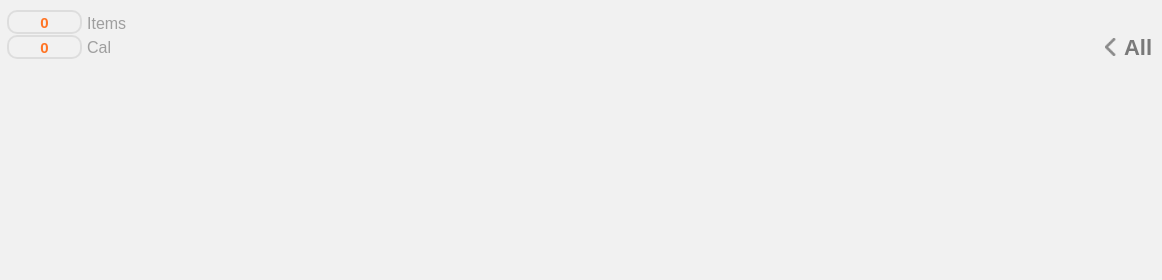
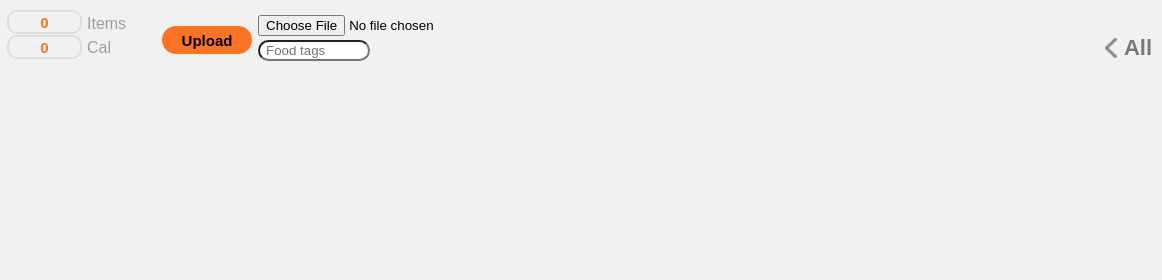
Before and after one commit to Takinsen/Fat_Carrot, a website: page frontend/public/dev/dev.html in a window 1280 px wide. Shown: the top 280 px of the page, 118-1280 px from the left. Drawn offline with Linux system fonts and the light colour scheme; no server answers.

Commit message:
add FoodProfile ( dev mode )

```diff
--- a/backend/api/foodAPI.js
+++ b/backend/api/foodAPI.js
@@ -101,7 +101,6 @@ Food_API.post('/uploadFoodProfile', upload.single('image') , async(req , res)=>{
         if (!tag || !req.file) {
             return res.status(400).json({
                 error: 'tag and image are required.' ,
-                imagePath : imagePath ,
                 tag : tag
             });
         }
--- a/frontend/public/dev/dev.html
+++ b/frontend/public/dev/dev.html
@@ -38,6 +38,13 @@
     </div>
     <div id="selectedNumContainer">0</div>
     <div id="selectedCalContainer">0</div>
+    <div id="uploadFoodSection">
+      <div id="UploadFoodProfileButton" onclick="uploadFoodProfile()">Upload</div>
+      <div id="TagSearchContainer">
+        <input type="text" id="TagSearchField" placeholder="Food tags" required>
+      </div>
+      <input type="file" id="UploadFoodProfileFile" accept="image/*" onchange="saveAndPerviewImage(event)">
+    </div>
     <div class="topBarLable" style="top: 15px; left: 205px;">Items</div>
     <div class="topBarLable" style="top: 39px; left: 205px;">Cal</div>
     <div id="logoContainer">
--- a/frontend/public/dev/devScript.js
+++ b/frontend/public/dev/devScript.js
@@ -8,6 +8,7 @@ let currentUser = "guest"
 
 let selectedCal = 0;
 let selectedNum = 0;
+let selectedImage = null;
 
 const selectedDataSet = new Set();
 const selectedTypeSet = new Set();
@@ -19,6 +20,47 @@ window.onload = async function() {
     //fetchFoodTag();
 };
 
+function saveAndPerviewImage(event) {
+    const file = event.target.files[0];
+    selectedImage = file ? file : null;
+};
+
+async function uploadFoodProfile(){
+
+    const search = document.getElementById('TagSearchField').value;
+    const button = document.getElementById('UploadFoodProfileButton');
+    const response = await fetch(`${apiUrl}/foodType?search=${search}`);
+    const foodData = await response.json();
+    console.log(foodData.length);
+    const color = button.style.backgroundColor;
+    if(foodData.length == 1){
+        const formData = new FormData();
+        formData.append('tag', search);
+        formData.append('image', selectedImage);
+        try{
+            console.log('Posting...');
+            await fetch(`${apiUrl}/uploadFoodProfile`, {
+                method: 'POST',
+                body: formData // Send FormData directly
+            });
+            console.log('Post Completed');
+            button.innerText = "Completed!";
+            button.style.backgroundColor = 'green';
+        }
+        catch(err){
+            button.innerText = "Failed!";
+        }
+    }
+    else{
+        button.style.backgroundColor = 'red';
+        button.innerText = 'Invalid Tag';
+    }
+    setTimeout(function(){
+        button.style.backgroundColor = color;
+        button.innerText = 'Upload';
+    },1000)
+
+}
 
 // Function to listen for SSE updates
 function listenForUpdates() {
--- a/frontend/public/styles.css
+++ b/frontend/public/styles.css
@@ -84,6 +84,63 @@ body{
   font-size: 15px;
   font-weight: 600;
 }
+
+#uploadFoodSection{
+  width: 350px;
+  height: 50px;
+  position: fixed;
+  top: 5px;
+  left: 280px;
+  z-index: 100;
+  border-radius: 10px;
+  margin-top: 10px;
+  text-align: center;
+  display: flex;
+  align-items: center;
+  font-size: 15px;
+  font-weight: 600;
+}
+
+#TagSearchField{
+  width: 100px;
+  position: absolute;
+  border-radius: 30px;
+  height: 15px;
+  left: 96px;
+  padding-left: 6px;
+}
+
+#uploadFoodProfileImageButton{
+  left: 0px;
+  top: 5px;
+  position: absolute;
+  display: inline-block;
+  background-color: rgb(255, 116, 36);
+  border-radius: 30px;
+  height: 40px;
+  width: 40px;
+  transition: all 0.5s cubic-bezier(.65,-0.28,.34,1.19);
+  cursor: pointer;
+}
+
+#UploadFoodProfileButton {
+  width: 90px;
+  height: 28px;
+  border-radius: 30px;
+  background-color: rgb(255, 116, 36);
+  text-align: center;
+  align-content: center;
+  cursor: pointer;
+}
+
+#UploadFoodProfileFile{
+  height: 21px;
+  width: 400px;
+  left: 96px;
+  top: 0px;
+  position: absolute;
+}
+
 #topFader{
   position: fixed;
   width: 100%;
@@ -618,7 +675,7 @@ body{
 }
 .icon5{
   opacity: 0.5;
-  height: 18px;
+  height: 20px;
   position: absolute;
   top: 5px;
   left: 6px;
@@ -629,6 +686,13 @@ body{
   position: absolute;
   left: 1px;
   top: 2px;
+}
+.uploadFoodProfileIcon{
+  opacity: 0.5;
+  height: 20px;
+  position: absolute;
+  top: 5px;
+  left: 6px;
 }
 /* Hide scrollbar for Chrome, Safari and Opera */
 .noscrollbar::-webkit-scrollbar {
```
